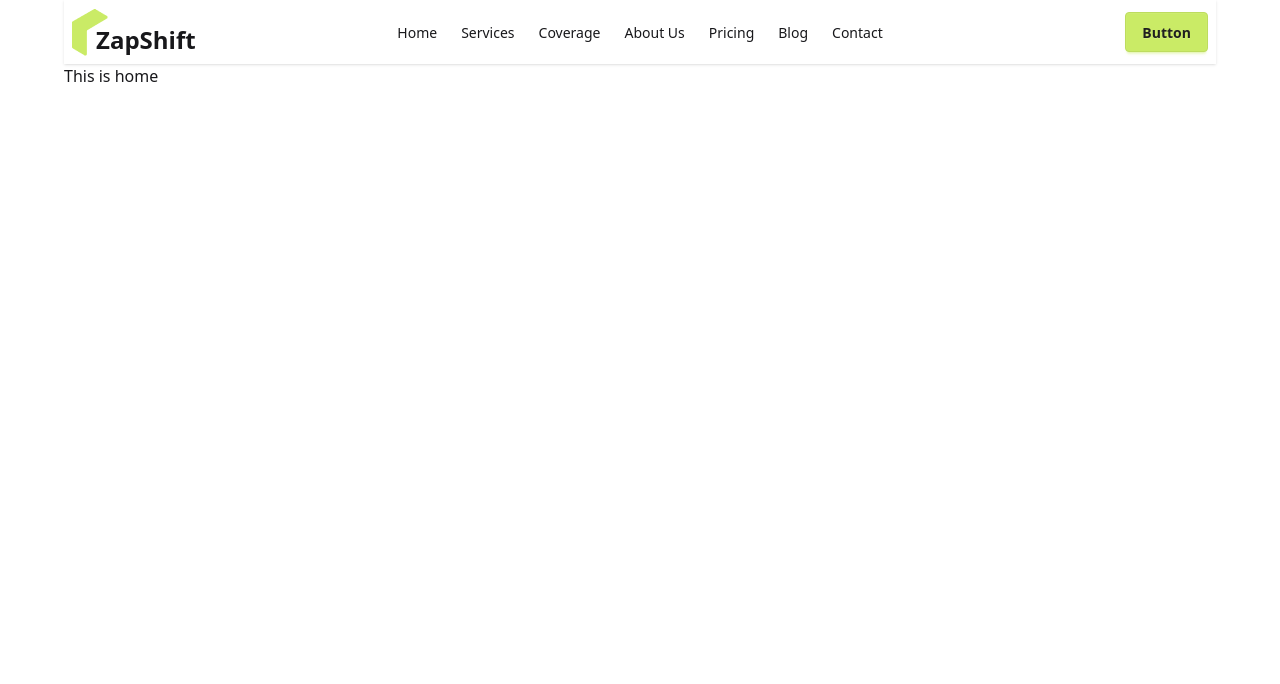
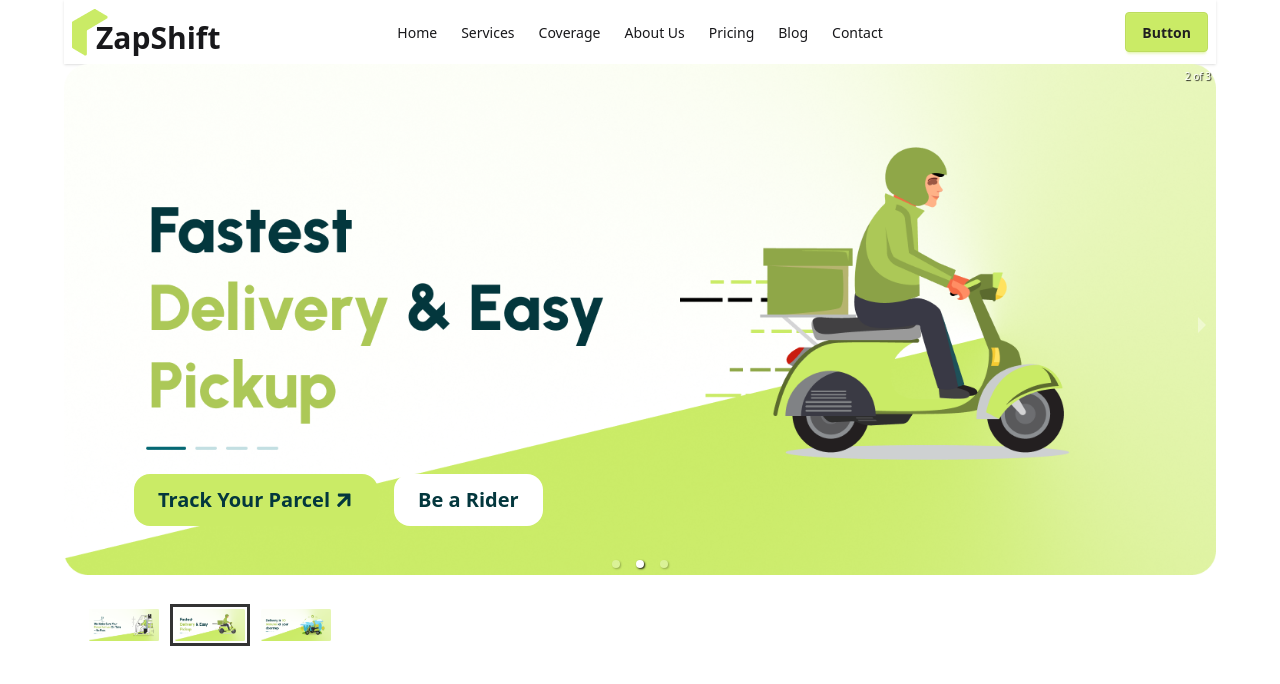
Before and after one commit to robiul1hossen/zap-shift-client, a React (Vite) app: page / in a window 1280 px wide. Shown: the top 684 px of the page. Built offline with nearby package versions, Linux system fonts and the light colour scheme.

Commit message:
banner added

```diff
--- a/package.json
+++ b/package.json
@@ -14,6 +14,7 @@
     "react": "^19.2.0",
     "react-dom": "^19.2.0",
     "react-icons": "^5.5.0",
+    "react-responsive-carousel": "^3.2.23",
     "react-router": "^7.9.6",
     "tailwindcss": "^4.1.17"
   },
--- a/src/components/Logo.jsx
+++ b/src/components/Logo.jsx
@@ -5,7 +5,7 @@ const Logo = () => {
   return (
     <div className="flex items-end">
       <img src={logo} alt="" />
-      <p className="font-bold text-2xl -ms-3">ZapShift</p>
+      <p className="font-extrabold text-3xl -ms-3">ZapShift</p>
     </div>
   );
 };
--- a/src/components/Navbar.jsx
+++ b/src/components/Navbar.jsx
@@ -50,14 +50,16 @@ const Navbar = () => {
           </div>
           <ul
             tabIndex="-1"
-            className=" menu menu-sm dropdown-content bg-base-100 rounded-box z-1 mt-3 w-52 p-2 shadow">
+            className="font-medium menu menu-sm dropdown-content bg-base-100 rounded-box z-1 mt-3 w-52 p-2 shadow">
             {links}
           </ul>
         </div>
         <a className=" text-xl">{<Logo />}</a>
       </div>
       <div className="navbar-center hidden lg:flex">
-        <ul className="menu menu-horizontal px-1 flex gap-6">{links}</ul>
+        <ul className="font-medium menu menu-horizontal px-1 flex gap-6">
+          {links}
+        </ul>
       </div>
       <div className="navbar-end">
         <a className="btn btn-primary text-[#1F1F1F]">Button</a>
--- /dev/null
+++ b/src/pages/Home/Banner.jsx
@@ -0,0 +1,57 @@
+import React from "react";
+import "react-responsive-carousel/lib/styles/carousel.min.css"; // requires a loader
+import { Carousel } from "react-responsive-carousel";
+import banner1 from "../../assets/banner/banner1.png";
+import banner2 from "../../assets/banner/banner2.png";
+import banner3 from "../../assets/banner/banner3.png";
+import { FaArrowUp } from "react-icons/fa";
+
+const Banner = () => {
+  return (
+    <div>
+      <Carousel interval={3000} autoPlay={true} infiniteLoop={true}>
+        <div className="relative">
+          <img src={banner1} alt="" />
+
+          <div className=" flex items-center gap-4">
+            <button className="bg-white text-secondary px-6 py-3 rounded-2xl text-xl font-bold absolute top-[410px] left-[330px] z-50 cursor-pointer">
+              Be a Rider
+            </button>
+            <button className="flex items-center gap-1 bg-primary text-secondary px-6 py-3 rounded-2xl text-xl font-bold absolute top-[410px] left-[70px] z-50 cursor-pointer">
+              Track Your Parcel
+              <FaArrowUp className="rotate-45" />
+            </button>
+          </div>
+        </div>
+        <div className="relative">
+          <img src={banner2} alt="" />
+
+          <div className=" flex items-center gap-4">
+            <button className="bg-white text-secondary px-6 py-3 rounded-2xl text-xl font-bold absolute top-[410px] left-[330px] z-50 cursor-pointer">
+              Be a Rider
+            </button>
+            <button className="flex items-center gap-1 bg-primary text-secondary px-6 py-3 rounded-2xl text-xl font-bold absolute top-[410px] left-[70px] z-50 cursor-pointer">
+              Track Your Parcel
+              <FaArrowUp className="rotate-45" />
+            </button>
+          </div>
+        </div>
+        <div className="relative">
+          <img src={banner3} alt="" />
+
+          <div className=" flex items-center gap-4">
+            <button className="bg-white text-secondary px-6 py-3 rounded-2xl text-xl font-bold absolute top-[410px] left-[330px] z-50 cursor-pointer">
+              Be a Rider
+            </button>
+            <button className="flex items-center gap-1 bg-primary text-secondary px-6 py-3 rounded-2xl text-xl font-bold absolute top-[410px] left-[70px] z-50 cursor-pointer">
+              Track Your Parcel
+              <FaArrowUp className="rotate-45" />
+            </button>
+          </div>
+        </div>
+      </Carousel>
+    </div>
+  );
+};
+
+export default Banner;
--- a/src/pages/Home/Home.jsx
+++ b/src/pages/Home/Home/Home.jsx
@@ -1,9 +1,10 @@
 import React from "react";
+import Banner from "../Banner";
 
 const Home = () => {
   return (
     <div>
-      <h2>This is home</h2>
+      <Banner />
     </div>
   );
 };
--- a/src/routes/MainRoutes.jsx
+++ b/src/routes/MainRoutes.jsx
@@ -1,6 +1,6 @@
 import { createBrowserRouter } from "react-router";
 import RootLayout from "../layouts/RootLayout/RootLayout";
-import Home from "../pages/Home/Home";
+import Home from "../pages/Home/Home/Home";
 
 export const router = createBrowserRouter([
   {
```
Also changed, not shown: 1 other file (tests, documents, lock files or other folders).
